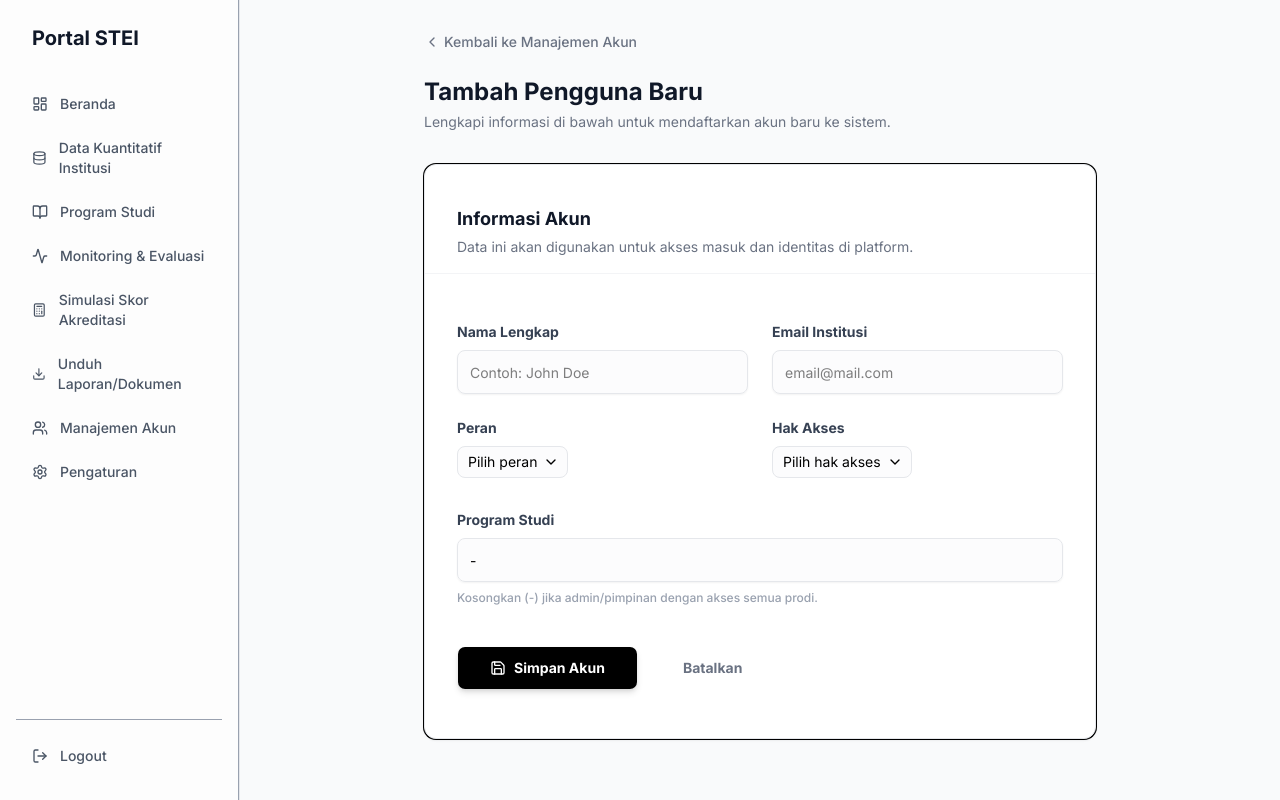
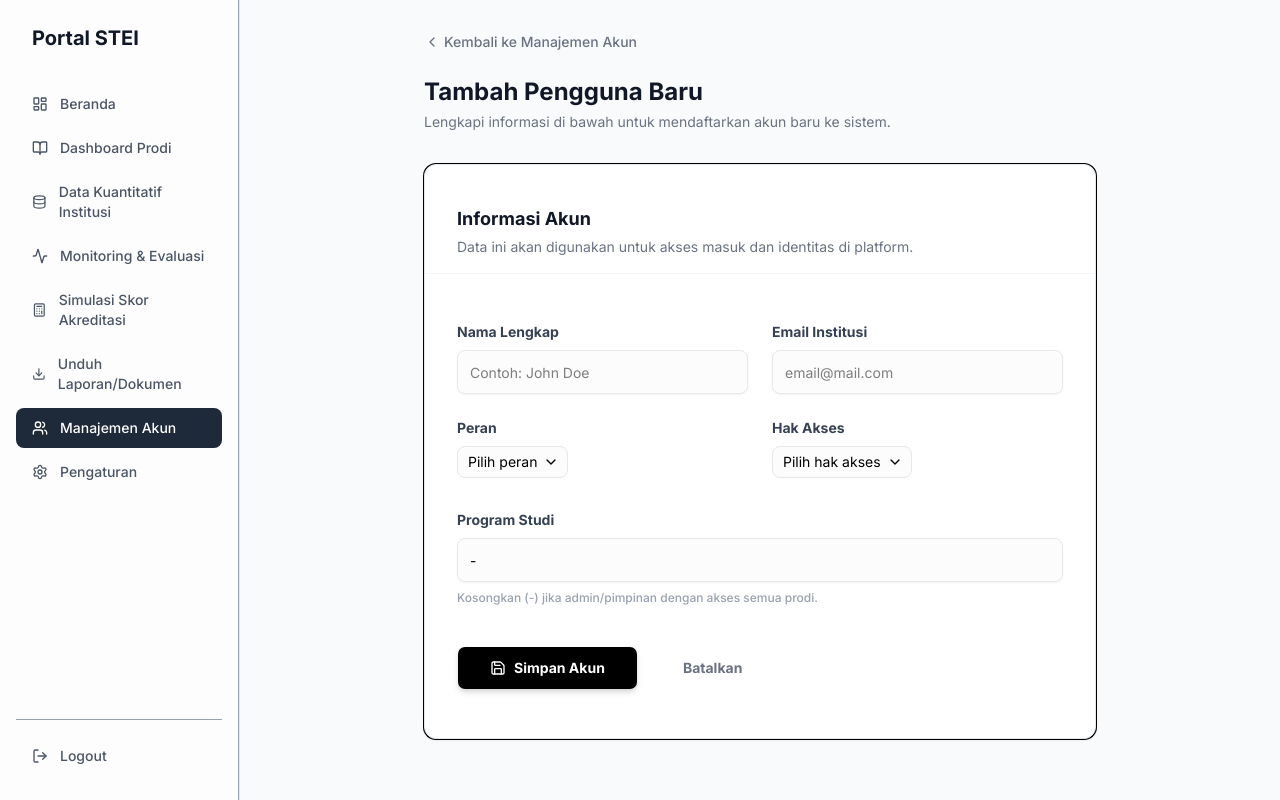
Before and after one commit to nazihnajmudin/mirror-ppl-g3-6-if3250_k03_g06_stei1-fe, a Next.js app: page /manajemen-akun/tambah in a window 1280 px wide. Built offline with nearby package versions, Linux system fonts and the light colour scheme.

Commit message:
feat: add navigation for dashboard prodi

```diff
--- a/src/components/layout/sidebar.tsx
+++ b/src/components/layout/sidebar.tsx
@@ -17,8 +17,8 @@ import { cn } from "@/lib/utils";
 
 const navigation = [
     { name: 'Beranda', href: '/dashboard', icon: LayoutDashboard},
+    { name: 'Dashboard Prodi', href: '/prodi-saya', icon: BookOpen},
     { name: 'Data Kuantitatif Institusi', href: '#', icon: Database},
-    { name: 'Program Studi', href: '#', icon: BookOpen},
     { name: 'Monitoring & Evaluasi', href: '#', icon: Activity},
     { name: 'Simulasi Skor Akreditasi', href: '#', icon: Calculator},
     { name: 'Unduh Laporan/Dokumen', href: '#', icon: Download},
@@ -30,7 +30,7 @@ export function Sidebar() {
     const pathname = usePathname();
 
     return (
-    <div className="flex h-screen w-64 flex-col border-r bg-gray-50/40 px-4 py-6">
+    <div className="flex h-screen w-full flex-col border-r bg-gray-50/40 px-4 py-6">
         <div className="mb-8 px-4">
         <h1 className="text-xl font-bold text-gray-900">Portal STEI</h1>
         </div>
@@ -38,7 +38,7 @@ export function Sidebar() {
         <nav className="flex flex-1 flex-col gap-1">
         {navigation.map((item) => {
             const Icon = item.icon;
-            const isActive = pathname === item.href;
+            const isActive = pathname === item.href || pathname.startsWith(item.href);
 
             return (
             <Link
```
